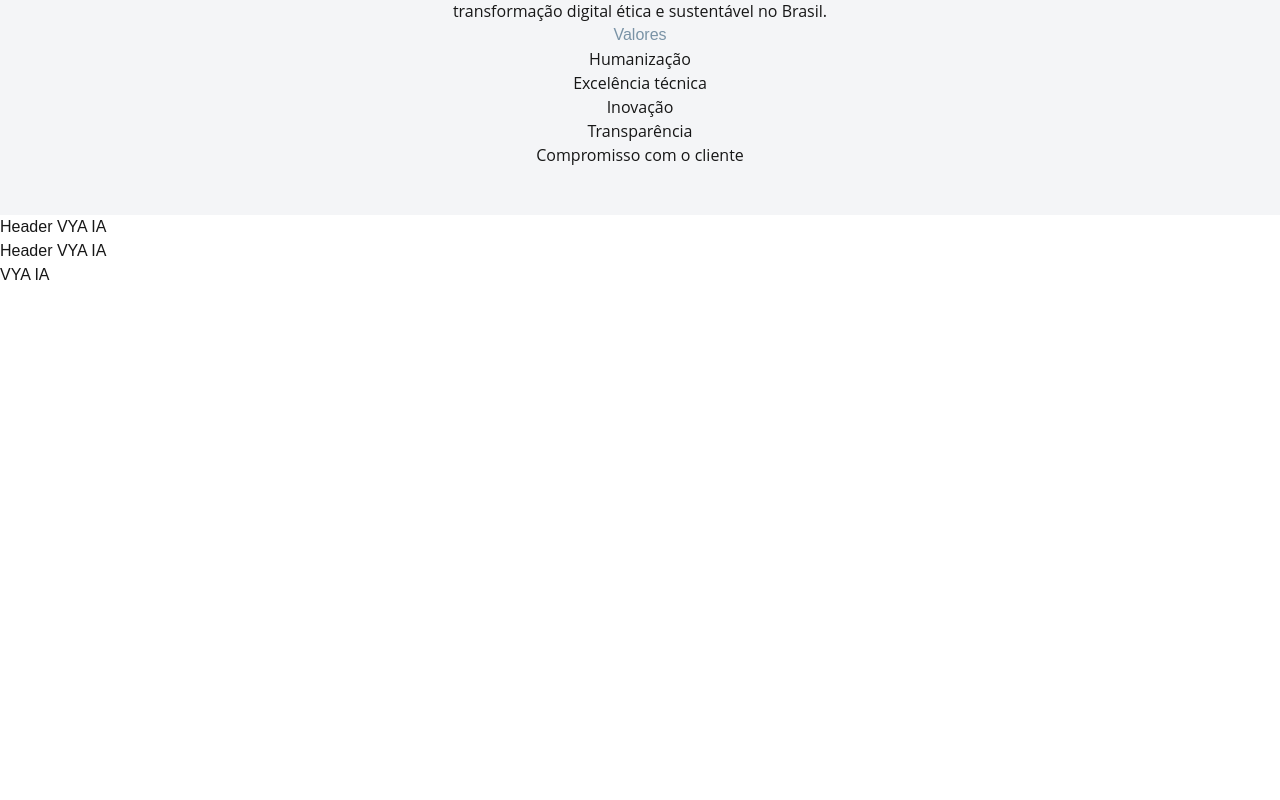
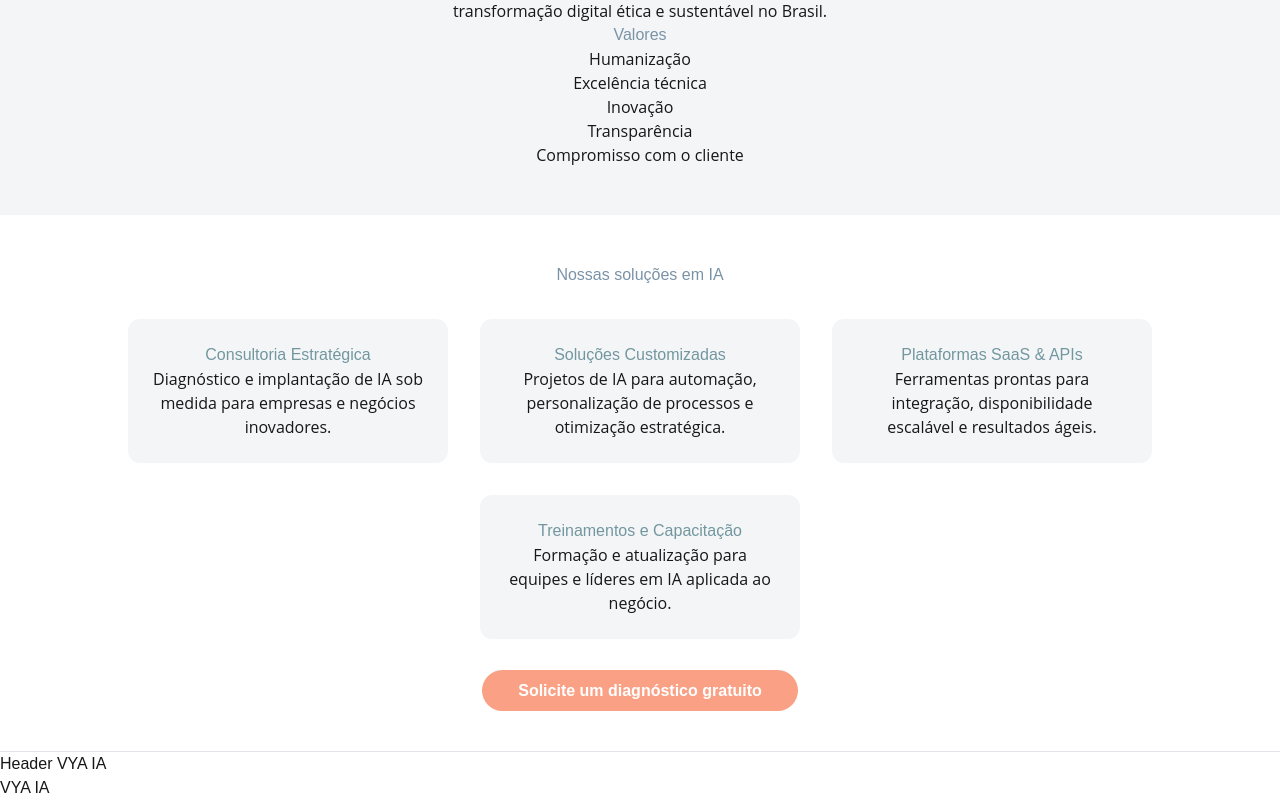
Before and after one commit to LindebergSabreu/vyaia, a Next.js app: page / in a window 1280 px wide. Shown: the part 692-1492 px from the top of the page. Before the commit the page ends 979 px from the top, so only its background shows below. Built offline with nearby package versions, Linux system fonts and the light colour scheme.

Commit message:
Update Servicos.tsx

```diff
--- a/app/components/Servicos.tsx
+++ b/app/components/Servicos.tsx
@@ -1,4 +1,70 @@
-// app/components/Header.tsx
-export default function Header() {
-  return <header>Header VYA IA</header>;
+export default function Servicos() {
+  return (
+    <section style={{
+      padding: "48px 0",
+      background: "#fff",
+      textAlign: "center",
+      borderBottom: "1px solid #e2e5ea"
+    }}>
+      <h2 style={{ fontFamily: "Montserrat, sans-serif", color: "#7A93A6" }}>
+        Nossas soluções em IA
+      </h2>
+      <div style={{
+        display: "flex",
+        flexWrap: "wrap",
+        justifyContent: "center",
+        gap: "32px",
+        marginTop: "32px"
+      }}>
+        <div style={{
+          background: "#f4f5f7", borderRadius: "12px", padding: "24px", width: "320px"
+        }}>
+          <h3 style={{ color: "#72979F", fontFamily: "Montserrat, sans-serif" }}>
+            Consultoria Estratégica
+          </h3>
+          <p style={{ fontFamily: "Open Sans, sans-serif" }}>
+            Diagnóstico e implantação de IA sob medida para empresas e negócios inovadores.
+          </p>
+        </div>
+        <div style={{
+          background: "#f4f5f7", borderRadius: "12px", padding: "24px", width: "320px"
+        }}>
+          <h3 style={{ color: "#72979F", fontFamily: "Montserrat, sans-serif" }}>
+            Soluções Customizadas
+          </h3>
+          <p style={{ fontFamily: "Open Sans, sans-serif" }}>
+            Projetos de IA para automação, personalização de processos e otimização estratégica.
+          </p>
+        </div>
+        <div style={{
+          background: "#f4f5f7", borderRadius: "12px", padding: "24px", width: "320px"
+        }}>
+          <h3 style={{ color: "#72979F", fontFamily: "Montserrat, sans-serif" }}>
+            Plataformas SaaS & APIs
+          </h3>
+          <p style={{ fontFamily: "Open Sans, sans-serif" }}>
+            Ferramentas prontas para integração, disponibilidade escalável e resultados ágeis.
+          </p>
+        </div>
+        <div style={{
+          background: "#f4f5f7", borderRadius: "12px", padding: "24px", width: "320px"
+        }}>
+          <h3 style={{ color: "#72979F", fontFamily: "Montserrat, sans-serif" }}>
+            Treinamentos e Capacitação
+          </h3>
+          <p style={{ fontFamily: "Open Sans, sans-serif" }}>
+            Formação e atualização para equipes e líderes em IA aplicada ao negócio.
+          </p>
+        </div>
+      </div>
+      <div style={{ marginTop: "40px" }}>
+        <a href="#contato" style={{
+          background: "#FAA084", color: "#fff", fontFamily: "Montserrat, sans-serif",
+          padding: "12px 36px", borderRadius: "32px", textDecoration: "none", fontWeight: 600
+        }}>
+          Solicite um diagnóstico gratuito
+        </a>
+      </div>
+    </section>
+  );
 }
```
